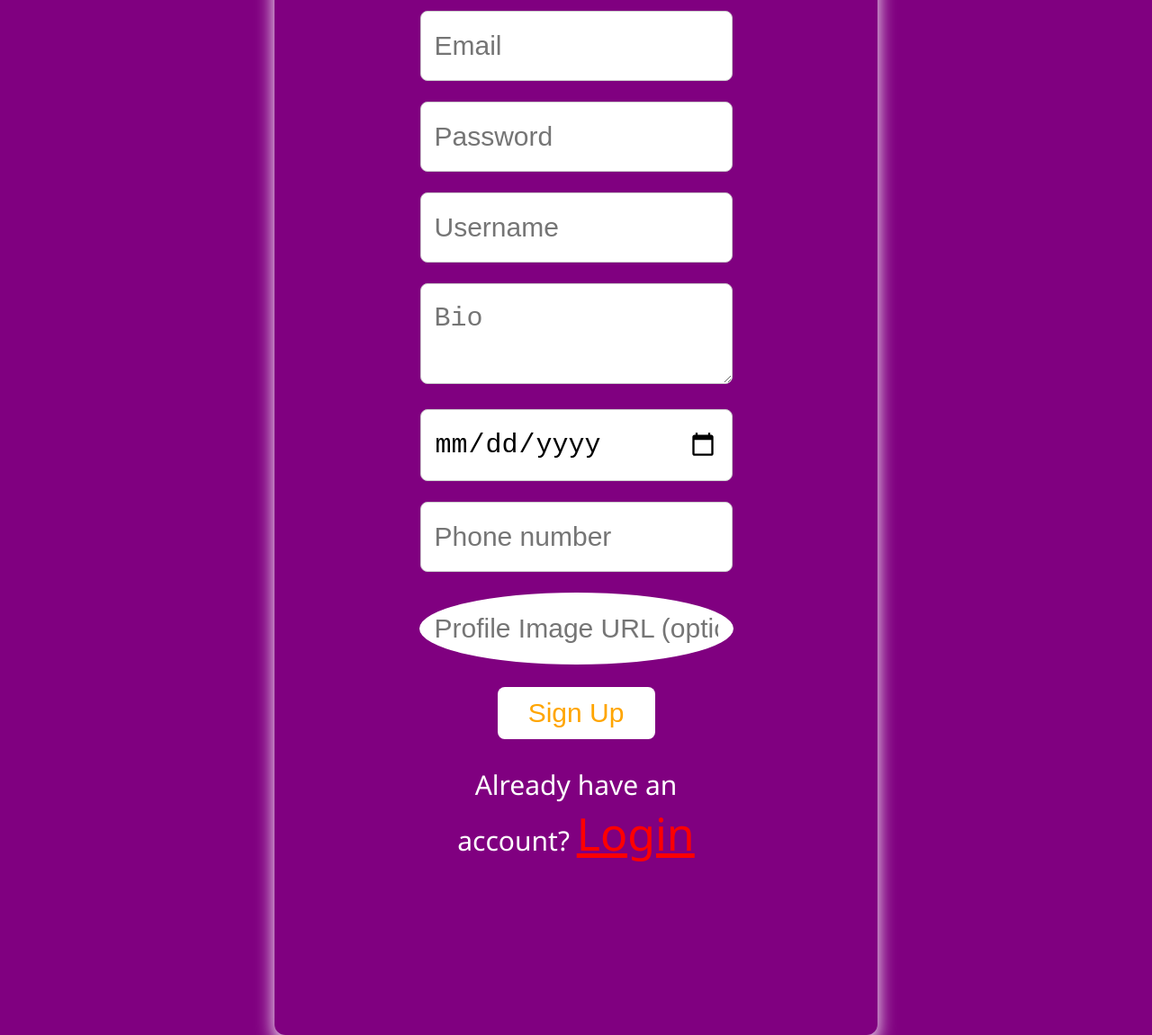
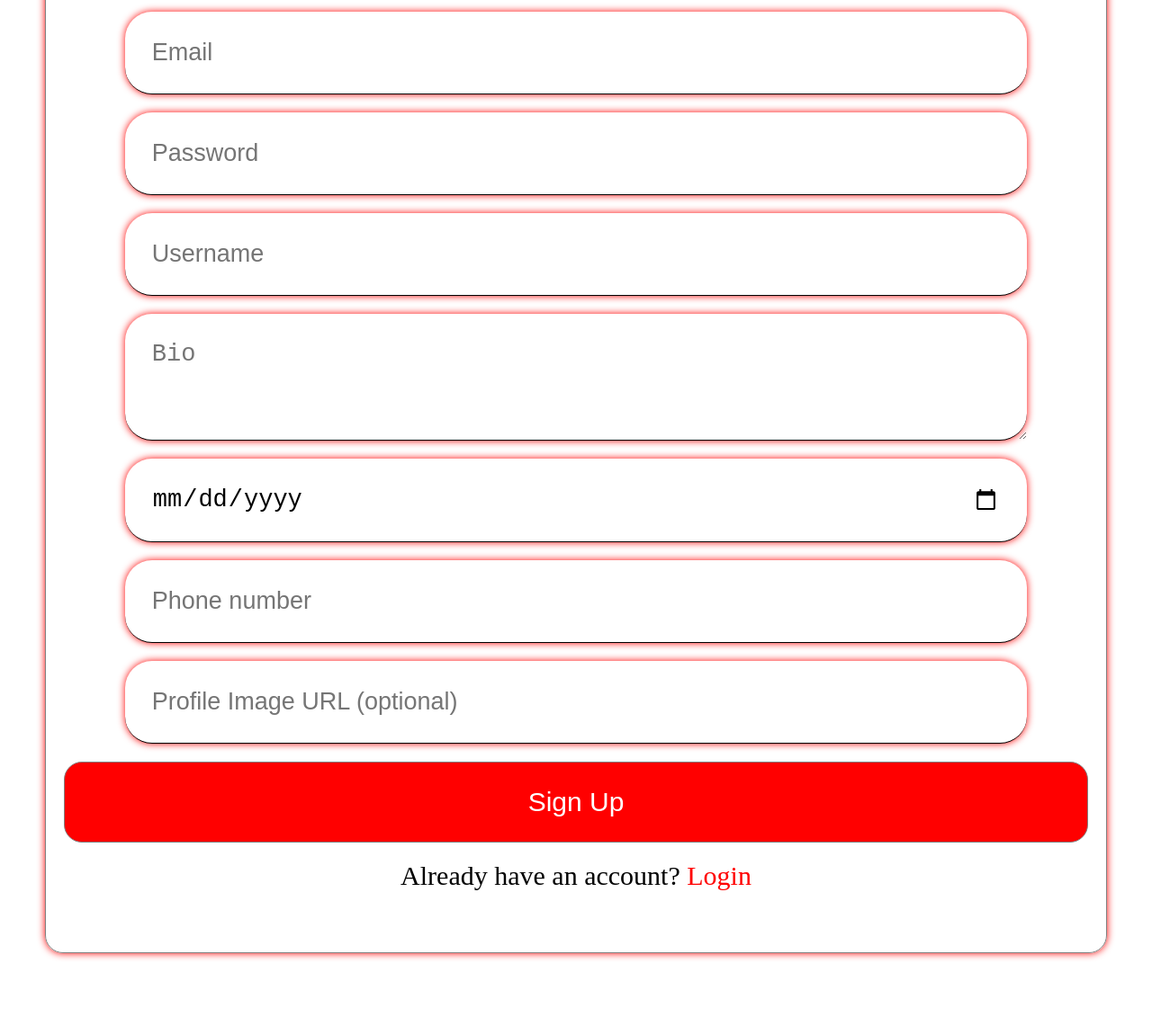
Before and after one commit to cyril572/orion, a plain HTML site: page signup.html in a window 1280 px wide. Shown: the part 240-1391 px from the top of the page at 90% size. After the commit the page ends 1350 px from the top, so only its background shows below. Drawn offline with Linux system fonts and the light colour scheme.

Commit message:
first commit

```diff
--- a/chat.css
+++ b/chat.css
@@ -5,62 +5,75 @@
 
 
 
-body {
- background-color: purple;
-}
+
 
 .container {
 
-  margin: 30px auto;
-  background-color: #fff;
-  border-radius: 8px;
-  box-shadow: 0 0 10px rgba(0,0,0,0.1);
-  padding: 10px;
-  margin-left: 30px;
-  margin-right: 30px;
-  height: 70em;
-  box-shadow: 0px 0px 10px rgba(0,0,0,0.1);
 }
 
 
 #friendName{
     text-align: center;
     margin-bottom: 20px;
-    color:purple;
+     text-shadow: 0px 0px 9px white;
     font-size: 54px;
+    text-transform: capitalize;
+    color: white;
+    background-color: red;
+    padding: 30px;
+    border-radius:40px;
 }
 #chatArea{
-    height: 500px;
-    overflow-y: scroll;
-    border: 1px solid #ccc;
-    padding: 10px;
-    margin-bottom: 20px;
+ margin-left: 20px;
+ margin-right: 20px;
+ height: 950px;
+
+
+
 }
 #messageInput{
-    width: 93%;
+    width: 90%;
     padding: 10px;
-    border: 1px solid #ccc;
+    border: 1px solid red;
+    margin-left: 20px;
+    padding: 40px;
+    margin-left: 7px;
     border-radius: 4px;
+    border-radius: 20px;
+    font-size: 30px;
+
 
 }
 #sendBtn{
     padding: 10px 15px;
-    background-color: purple;
+    background-color:red;
+    padding: 40px;
+    padding-left: 140px;
+    padding-right: 140px;
+    font-size: 40px;
+    margin:0 auto;
+    display: block;
+    margin-top: 40px;
+    border-radius:60px;
     color: white;
     border: none;
-    border-radius: 4px;
+
     cursor: pointer;
 }
-#backContacts{
+#back{
     padding: 10px 15px;
-    background-color: gray;
+    background-color: red;
     color: white;
     border: none;
     border-radius: 4px;
     cursor: pointer;
     margin-top: 30px;
+    padding: 30px;
+    font-size: 30px;
+    border-radius: 30px;
+
 }
-#logout{
+#out{
     padding: 10px 15px;
     background-color: red;
     color: white;
@@ -68,6 +81,18 @@ body {
     border-radius: 4px;
     cursor: pointer;
     margin-top: 10px;
+      padding: 30px;
+    font-size: 30px;
+    border-radius: 30px;
+    box-shadow: 0px 0px 9px gray;
+
+
+}
+.in{
+  position: absolute;
+  bottom: 0;
+  right: 0;
+
 }
 #chatArea {
     height: 400px;
@@ -103,8 +128,8 @@ body {
 
 .sent {
   align-self: flex-end;
-  background-color: purple;
-  color: white;
+  box-shadow: 0px 0px 9px red;
+  color:black;
   margin-left: auto;
   font-size: 54px;
   margin: 40px;
@@ -117,7 +142,7 @@ body {
   color: #000;
   margin-right: auto;
   font-size: 54px;
-
+box-shadow: 0px 0px 9px black;
 }
 
 
@@ -135,6 +160,7 @@ body {
 }
 
 #chatArea::-webkit-scrollbar-thumb {
-  background-color: #ccc;
-  border-radius: 3px;
+  background-color: red;
+border-radius: 40px;
+
 }
--- /dev/null
+++ b/login.css
@@ -0,0 +1,76 @@
+*{
+    margin: 0;
+    padding: 0;
+}
+body{
+    border: 1px solid gray;
+    margin: 50px;
+    border-radius: 20px;
+
+    height: 78em;
+    box-shadow: 0px 0px 9px red;
+}
+header{
+    border: 1px solid gray;
+    padding: 50px;
+    background-color: red;
+    border-radius: 20px;
+    color: white;
+    font-size: 24px;
+    text-align: center;
+}
+form{
+
+    display: flex;
+    flex-direction: column;
+    margin-top: 25px;
+}
+input{
+    width: 80%;
+    padding: 30px;
+    margin:0 auto;
+    margin-top: 20px;
+    border: none;
+    border-bottom: 1px solid black;
+    font-size: 27px;
+    border-radius: 30px;
+    box-shadow: 0px 0px 9px red;
+
+
+}
+#bio{
+     width: 80%;
+    padding: 30px;
+    margin:0 auto;
+    padding-bottom: 50px;
+     margin-top: 20px;
+    border: none;
+    border-bottom: 1px solid black;
+    font-size: 27px;
+    border-radius: 30px;
+    box-shadow: 0px 0px 9px red;
+}
+button{
+    padding: 27px;
+    margin: 20px;
+    border-radius: 20px;
+    border: 1px solid gray;
+    color: white;
+    background-color: red;
+
+}
+#account{
+    font-size: 30px;
+    text-align: center;
+}
+#account a{
+    color: red;
+    text-decoration: none;
+}
+.img{
+    margin:0 auto;
+    display: block;
+    margin-top: 30px;
+    width: 30%;
+
+}
--- /dev/null
+++ b/profile.css
@@ -0,0 +1,58 @@
+*{
+    margin: 0;
+    padding: 0;
+}
+body{
+
+    margin: 40px;
+    box-shadow: 0px 0px 9px red;
+    border-radius: 20px;
+}
+.header{
+   border: 1px solid gray;
+   padding: 50px;
+   text-align: center;
+   border-radius: 20px;
+   background-color: red;
+   color: white;
+}
+#profilePic{
+    border-radius: 100%;
+    margin:0 auto;
+    display: block;
+    margin-top: 60px;
+}
+
+
+#bio{
+    margin-top: 40px;
+    margin-bottom: 60px;
+    width: 90%;
+    margin-left: 40px;
+    text-align: center;
+}
+#dob{
+ margin-left: 60px;
+ margin-bottom: 20px;
+}
+#phone{
+    margin-left: 60px;
+}
+#email{
+    margin-top: 20px;
+    margin-bottom: 80px;
+    margin-left: 60px;
+}
+.btn{
+    display: flex;
+    flex-direction: column;
+}
+button{
+    padding: 40px;
+    border-radius: 20px;
+    border: none;
+    background-color: red;
+    margin-bottom: 30px;
+    font-size: 34px;
+    color: white;
+}
--- /dev/null
+++ b/signup.css
@@ -0,0 +1,69 @@
+*{
+    margin: 0;
+    padding: 0;
+}
+body{
+    border: 1px solid gray;
+    margin: 50px;
+    border-radius: 20px;
+
+    height: 78em;
+    box-shadow: 0px 0px 9px red;
+}
+header{
+    border: 1px solid gray;
+    padding: 50px;
+    background-color: red;
+    border-radius: 20px;
+    color: white;
+    font-size: 24px;
+    text-align: center;
+}
+form{
+
+    display: flex;
+    flex-direction: column;
+    margin-top: 25px;
+}
+input{
+    width: 80%;
+    padding: 30px;
+    margin:0 auto;
+    margin-top: 20px;
+    border: none;
+    border-bottom: 1px solid black;
+    font-size: 27px;
+    border-radius: 30px;
+    box-shadow: 0px 0px 9px red;
+
+
+}
+#bio{
+     width: 80%;
+    padding: 30px;
+    margin:0 auto;
+    padding-bottom: 50px;
+     margin-top: 20px;
+    border: none;
+    border-bottom: 1px solid black;
+    font-size: 27px;
+    border-radius: 30px;
+    box-shadow: 0px 0px 9px red;
+}
+button{
+    padding: 27px;
+    margin: 20px;
+    border-radius: 20px;
+    border: 1px solid gray;
+    color: white;
+    background-color: red;
+
+}
+#account{
+    font-size: 30px;
+    text-align: center;
+}
+#account a{
+    color: red;
+    text-decoration: none;
+}
--- a/signup.html
+++ b/signup.html
@@ -2,25 +2,28 @@
 <html>
 <head>
   <title>Sign Up</title>
-  <link rel="stylesheet" href="style.css">
   <script src="https://www.gstatic.com/firebasejs/9.23.0/firebase-app-compat.js"></script>
   <script src="https://www.gstatic.com/firebasejs/9.23.0/firebase-auth-compat.js"></script>
   <script src="https://www.gstatic.com/firebasejs/9.23.0/firebase-firestore-compat.js"></script>
+   <link rel="stylesheet" href="signup.css">
 </head>
 <body>
   <div class="container">
+    <header>
     <h1>Create Your Profile</h1>
+    </header>
+
     <form id="signupForm">
-      <input type="email" id="email" placeholder="Email" required  style="font-size: 30px;" />
-      <input type="password" id="password" placeholder="Password" required  style="font-size:30px;" />
-      <input type="text" id="username" placeholder="Username" required  style="font-size:30px;"  />
-      <textarea id="bio" placeholder="Bio"  style="font-size:30px;" ></textarea>
-      <input type="date" id="dob" placeholder="Date of Birth" required   style="font-size:30px;" />
-      <input type="tel" id="phone" placeholder="Phone number"  style="font-size:30px;"  />
-      <input type="text" id="profilePic" placeholder="Profile Image URL (optional)"  style="font-size:30px;" />
+      <input type="email" id="email" placeholder="Email" required />
+      <input type="password" id="password" placeholder="Password" required />
+      <input type="text" id="username" placeholder="Username" required />
+      <textarea id="bio" placeholder="Bio" ></textarea>
+      <input type="date" id="dob" placeholder="Date of Birth" required />
+      <input type="tel" id="phone" placeholder="Phone number" />
+      <input type="text" id="profilePic" placeholder="Profile Image URL (optional)"/>
       <button type="submit"  style="font-size:30px;" >Sign Up</button>
     </form>
-    <p style="font-size:30px;" >Already have an account? <a href="login.html" style="font-size:50px;" >Login</a></p>
+    <p id="account">Already have an account? <a href="login.html" id="login">Login</a></p>
   </div>
 
 
--- a/users.css
+++ b/users.css
@@ -3,41 +3,50 @@
     margin: 0;
     padding: 0;
 }
-h1{
+body{
+  border: 1px solid gray;
+  margin: 50px;
+  border-radius: 30px;
+  box-shadow: 0px 0px 9px red;
+
+}
+ .container h1{
+
+    padding: 40px;
+    position: fixed;
+    width: 81%;
+    border-radius: 30px;
+    background-color: red;
+    top: 0;
     text-align: center;
-    font-size: 30px;
-    padding: 5px;
-    background-color: purple;
+    font-size: px;
     color: white;
 }
 
 .userItem {
-    display: flex;
-    flex-direction: column-reverse;
-    text-align: center;
-    gap: 20px;
-  align-items: center;
-  background-color: rgba(255,255,255,0.2);
-  padding: 10px;
-  margin-bottom: 10px;
-  border-radius: 8px;
-  cursor: pointer;
-  transition: 0.2s;
-  margin-top: 190px;
-
+   padding: 50px;
+   margin-top: 50px;
+   display: flex;
+   flex-direction: column-reverse;
+   justify-content: center;
+   font-size: 40px;
+   color: red;
+   text-transform: capitalize;
 
 }
 
 .userItem:hover {
-  background-color: rgba(255,255,255,0.4);
+
 }
 
 .userItem img {
   border-radius: 50%;
-  margin: 0 10px;
-  width: 100px;
-  height: 100px;
-  box-shadow: 0px 0px 9px purple;
+  width: 500px;
+  height: 500px;
+  box-shadow: 0px 0px 9px gray;
+  margin-bottom: 60px;
+  margin-left: 130px;
+  margin-top: 40px;
 }
 
 .userItem div p {
@@ -52,14 +61,40 @@ h1{
   padding: 6px 12px;
   border-radius: 6px;
   border: none;
-  background-color: purple;
+  background-color:red;
   font-size: 30px;
   color: white;
   cursor: pointer;
   margin-right: 10px;
+  padding: 30px;
+  border-radius: 20px;
 }
 
 .addFriendBtn:hover {
   background-color: rgba(255,255,255,0.8);
 
 }
+#backProfile{
+  background-color: red;
+  color: white;
+  margin: auto;
+  display: block;
+  padding: 40px;
+  width: 60%;
+  border: none;
+  border-radius: 20px;
+  font-size: 40px;
+}
+#logout{
+  background-color: red;
+  color: white;
+  margin: auto;
+  display: block;
+  padding: 40px;
+  width: 60%;
+  border: none;
+  border-radius: 20px;
+  font-size: 40px;
+  margin-top: 30px;
+  margin-bottom: 30px;
+}
```
Also changed, not shown: chat.html (+7 -5 lines), index.html (+5 -11 lines), login.html (+5 -3 lines), profile.html (+16 -12 lines), users.html (+4 -4 lines), cyril.jpg (added), hi.jpg (added).
